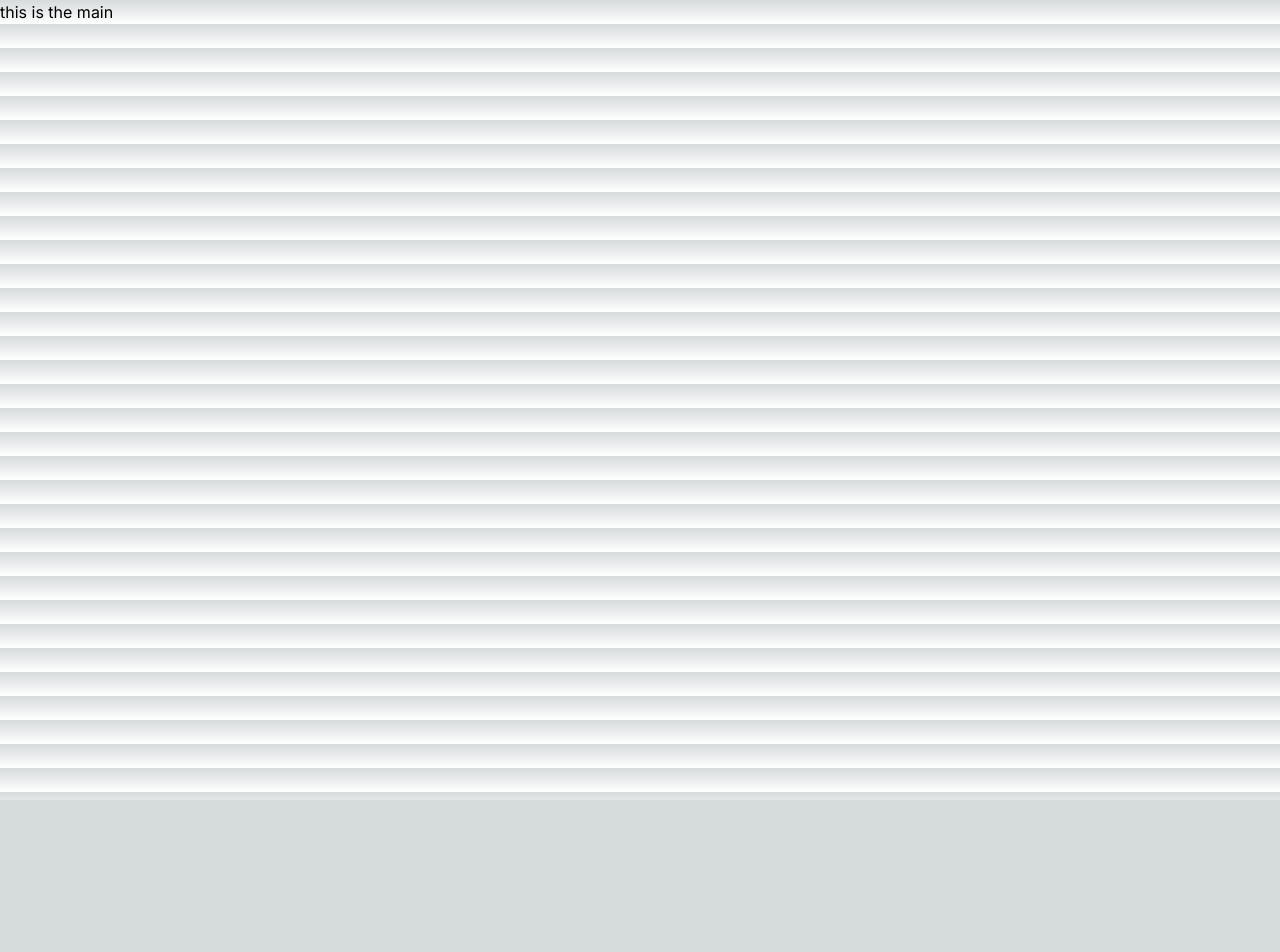
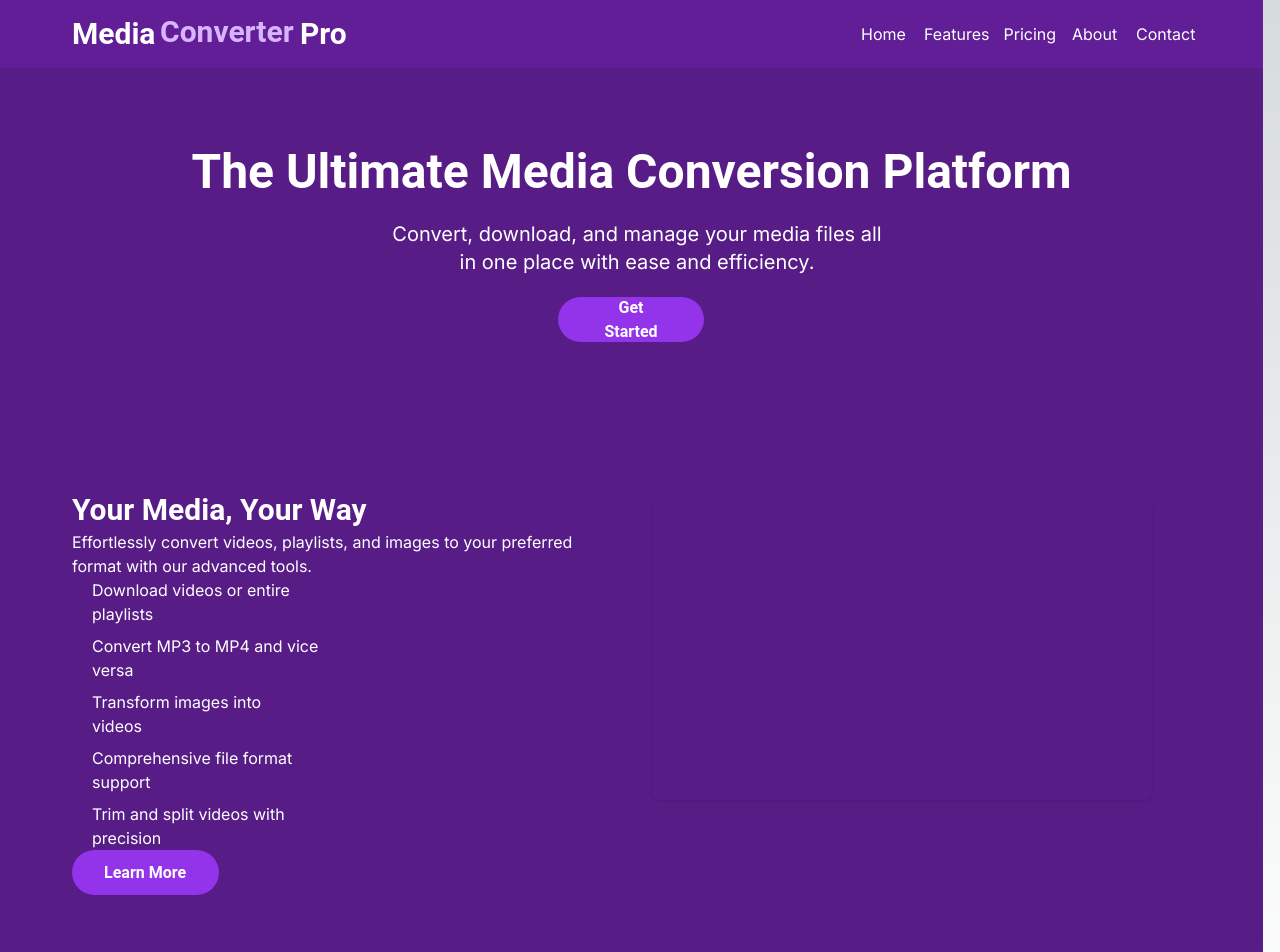
Before and after one commit to Ifiora-Timothy/youtube-downloader, a Next.js app: page / in a window 1280 px wide. Shown: the top 952 px of the page. Before the commit the page ends 800 px from the top, so only its background shows below. Built offline with nearby package versions, Linux system fonts and the light colour scheme.

Commit message:
started the home page

```diff
--- a/src/app/page.tsx
+++ b/src/app/page.tsx
@@ -2,9 +2,90 @@
 
 export default function Home() {
   return (
-   <main>
-
-    this is  the main
+<main className="w-[1263px] h-[1040px] relative bg-purple-900">
+  <div className="w-[1263px] h-[72px] pl-14 pr-[55px] py-6 left-0 top-[968px] absolute bg-purple-800 bg-opacity-50 justify-center items-center inline-flex">
+    <div className="grow shrink basis-0 self-stretch px-4 justify-center items-center inline-flex">
+      <div className="grow shrink basis-0 self-stretch pl-[393px] pr-[385px] justify-end items-center inline-flex">
+        <div className="w-[342px] text-center text-white text-base font-normal font-['Segoe UI Emoji'] leading-normal">© 2023 MediaConverterPro. All rights reserved.</div>
+      </div>
+    </div>
+  </div>
+  <div className="w-[1263px] h-[476px] pl-14 pr-[55px] py-20 left-0 top-[412px] absolute justify-center items-center inline-flex">
+    <div className="grow shrink basis-0 self-stretch px-4 justify-center items-center inline-flex">
+      <div className="grow shrink basis-0 self-stretch justify-center items-center gap-10 inline-flex">
+        <div className="w-[540px] h-[316px] relative flex-col justify-start items-start flex">
+          <div className="pr-[230px] pb-0.5 justify-start items-center inline-flex">
+            <div className="w-[310px] text-white text-3xl font-bold font-['Roboto'] leading-9">Your Media, Your Way</div>
+          </div>
+          <div className="pr-4 justify-start items-center inline-flex">
+            <div className="w-[524px] text-white text-base font-normal font-['Segoe UI Emoji'] leading-normal">Effortlessly convert videos, playlists, and images to your preferred format with our advanced tools.</div>
+          </div>
+          <div className="w-[540px] pl-5 flex-col justify-center items-start gap-2 inline-flex">
+            <div className="self-stretch grow shrink basis-0 pr-[273px] justify-start items-center inline-flex">
+              <div className="w-[247px] text-white text-base font-normal font-['Segoe UI Emoji'] leading-normal">Download videos or entire playlists</div>
+            </div>
+            <div className="self-stretch grow shrink basis-0 pr-[269px] justify-start items-center inline-flex">
+              <div className="w-[251px] text-white text-base font-normal font-['Segoe UI Emoji'] leading-normal">Convert MP3 to MP4 and vice versa</div>
+            </div>
+            <div className="self-stretch grow shrink basis-0 pr-[311px] justify-start items-center inline-flex">
+              <div className="w-[209px] text-white text-base font-normal font-['Segoe UI Emoji'] leading-normal">Transform images into videos</div>
+            </div>
+            <div className="self-stretch grow shrink basis-0 pr-[273px] justify-start items-center inline-flex">
+              <div className="w-[247px] text-white text-base font-normal font-['Segoe UI Emoji'] leading-normal">Comprehensive file format support</div>
+            </div>
+            <div className="self-stretch grow shrink basis-0 pr-[271px] justify-start items-center inline-flex">
+              <div className="w-[249px] text-white text-base font-normal font-['Segoe UI Emoji'] leading-normal">Trim and split videos with precision</div>
+            </div>
+          </div>
+          <div className="w-[147px] h-[45px] px-8 pt-[11px] pb-2.5 bg-purple-600 rounded-full justify-center items-center inline-flex">
+            <div className="w-[83px] text-white text-base font-semibold font-['Roboto'] leading-normal">Learn More</div>
+          </div>
+        </div>
+        <div className="grow shrink basis-0 h-[300px] pr-10 justify-start items-center inline-flex">
+          <div className="w-[500px] h-[300px] relative rounded-lg shadow flex-col justify-start items-start flex" />
+        </div>
+      </div>
+    </div>
+  </div>
+  <div className="w-[1263px] h-[344px] left-0 top-[68px] absolute">
+    <div className="w-[146px] h-[45px] px-8 pt-[11px] pb-2.5 left-[558px] top-[229px] absolute bg-purple-600 rounded-full justify-center items-center inline-flex">
+      <div className="w-[82px] text-center text-white text-base font-semibold font-['Roboto'] leading-normal">Get Started</div>
+    </div>
+    <div className="h-14 pl-4 pr-1.5 left-[376px] top-[152px] absolute justify-end items-center inline-flex">
+      <div className="w-[490px] text-center text-white text-xl font-normal font-['Segoe UI Emoji'] leading-7">Convert, download, and manage your media files all in one place with ease and efficiency.</div>
+    </div>
+    <div className="w-[1263px] px-[170px] pb-2 left-0 top-[80px] absolute justify-center items-center inline-flex">
+      <div className="w-[923px] text-center text-white text-5xl font-bold font-['Roboto'] leading-[48px]">The Ultimate Media Conversion Platform</div>
+    </div>
+  </div>
+  <div className="w-[1263px] h-[68px] pl-14 pr-[55px] py-4 left-0 top-0 absolute bg-purple-800 bg-opacity-50 justify-center items-center inline-flex">
+    <div className="grow shrink basis-0 self-stretch pl-4 pr-[17px] justify-center items-center gap-[512px] inline-flex">
+      <div className="w-[277px] self-stretch justify-center items-start inline-flex">
+        <div className="w-[88px] text-white text-3xl font-bold font-['Roboto'] leading-9">Media</div>
+        <div className="grow shrink basis-0 self-stretch pb-1 justify-center items-center inline-flex">
+          <div className="w-[140px] text-purple-300 text-3xl font-bold font-['Roboto'] leading-9">Converter</div>
+        </div>
+        <div className="w-[49px] text-white text-3xl font-bold font-['Roboto'] leading-9">Pro</div>
+      </div>
+      <div className="w-[330px] h-6 pt-px pb-0.5 justify-center items-start gap-5 inline-flex">
+        <div className="w-[43px] self-stretch justify-center items-center inline-flex">
+          <div className="w-[43px] text-white text-base font-normal font-['Segoe UI Emoji'] leading-normal">Home</div>
+        </div>
+        <div className="grow shrink basis-0 self-stretch justify-center items-center inline-flex">
+          <div className="w-[60px] text-white text-base font-normal font-['Segoe UI Emoji'] leading-normal">Features</div>
+        </div>
+        <div className="w-12 self-stretch justify-center items-center inline-flex">
+          <div className="w-[49px] text-white text-base font-normal font-['Segoe UI Emoji'] leading-normal">Pricing</div>
+        </div>
+        <div className="w-11 self-stretch justify-center items-center inline-flex">
+          <div className="w-11 text-white text-base font-normal font-['Segoe UI Emoji'] leading-normal">About</div>
+        </div>
+        <div className="w-[55px] self-stretch justify-center items-center inline-flex">
+          <div className="w-[55px] text-white text-base font-normal font-['Segoe UI Emoji'] leading-normal">Contact</div>
+        </div>
+      </div>
+    </div>
+  </div>
    </main>
   );
 }
```
